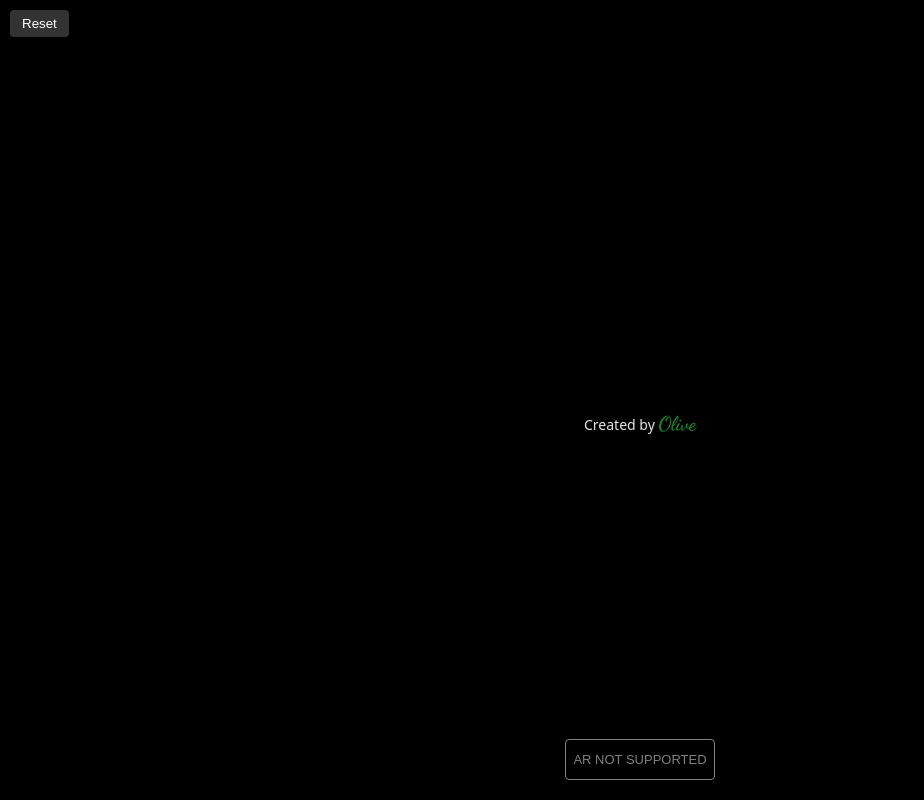
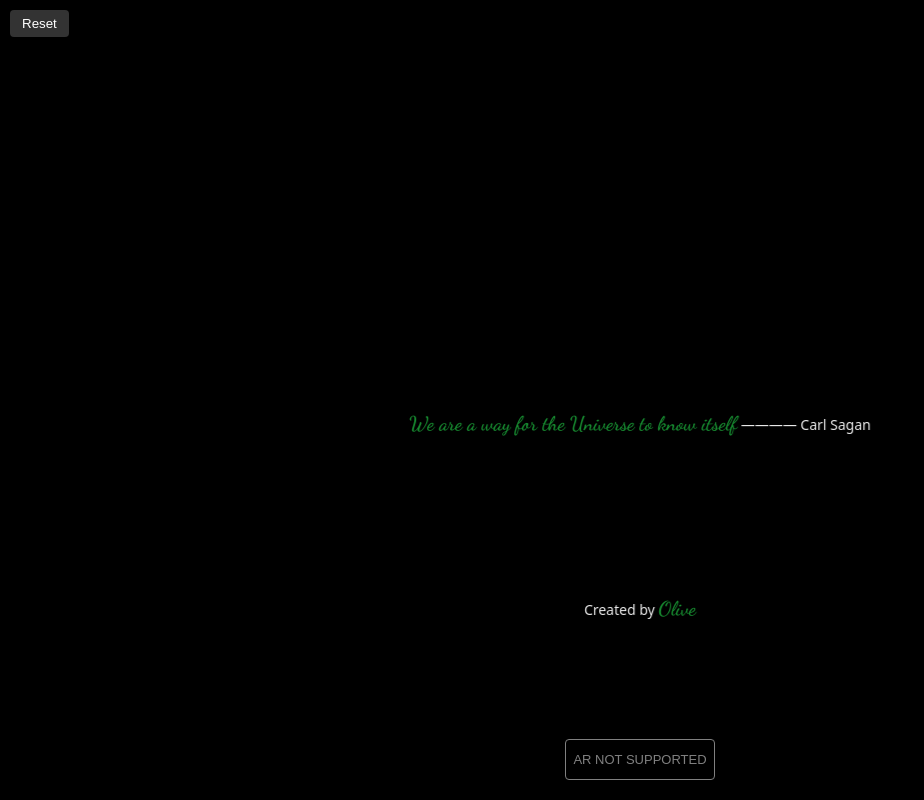
Before and after one commit to OliveNacho/AR, a website built with Vite: page index.html in a window 1280 px wide. Shown: the whole page, without its empty margins (0-924 px from the left). Built offline with nearby package versions, Linux system fonts and the light colour scheme; files whose address does not match are found by name.

Commit message:
the 51.5 update

```diff
--- a/index.html
+++ b/index.html
@@ -31,6 +31,15 @@
   </head>
   <body>
     <div id="hint">
+      <span class="highlight-text"> We are a way for the Universe to know itself</span>  ———— Carl Sagan<br>
+      <br>
+      <br>
+      <br>
+      <br>
+      <br>
+      <br>
+      <br>
+      <br>
       Created by <span class="highlight-text">Olive</span>
     </div>
     <script type="module" src="/src/main.js"></script>
```
